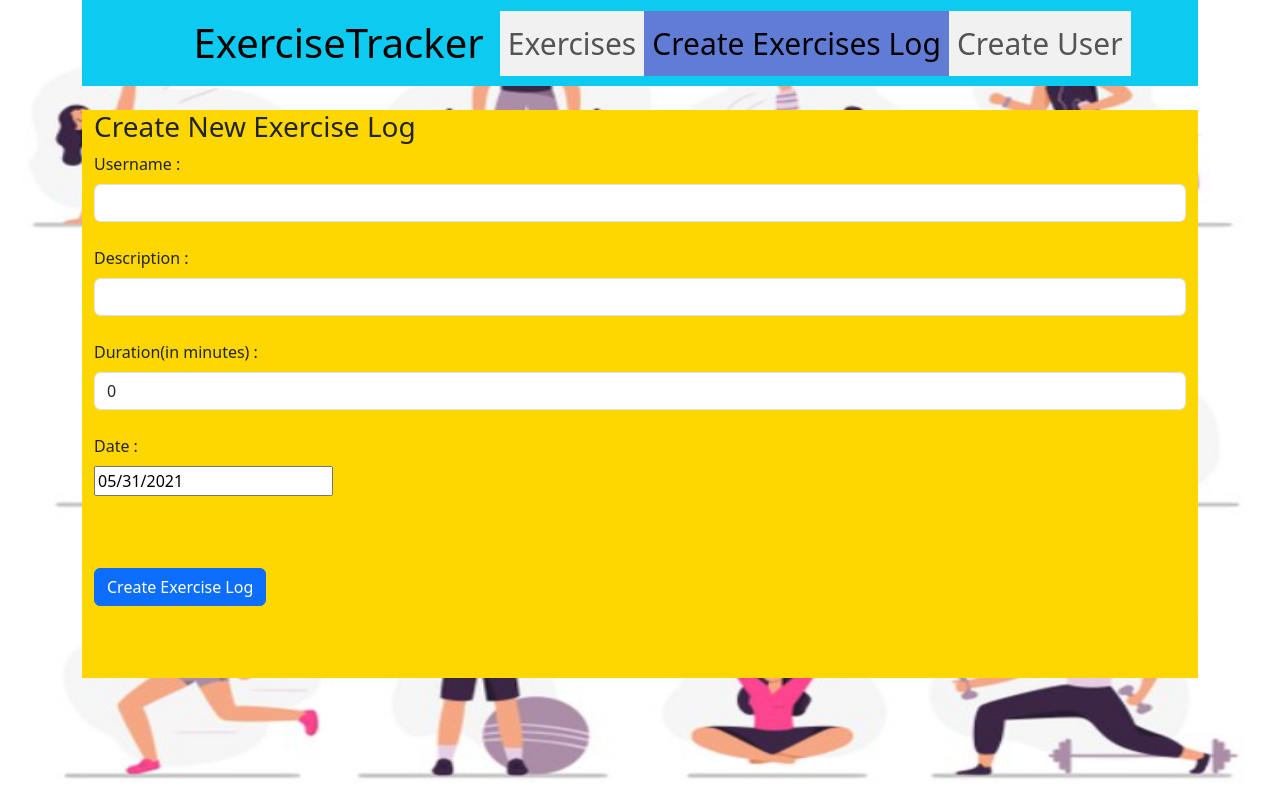
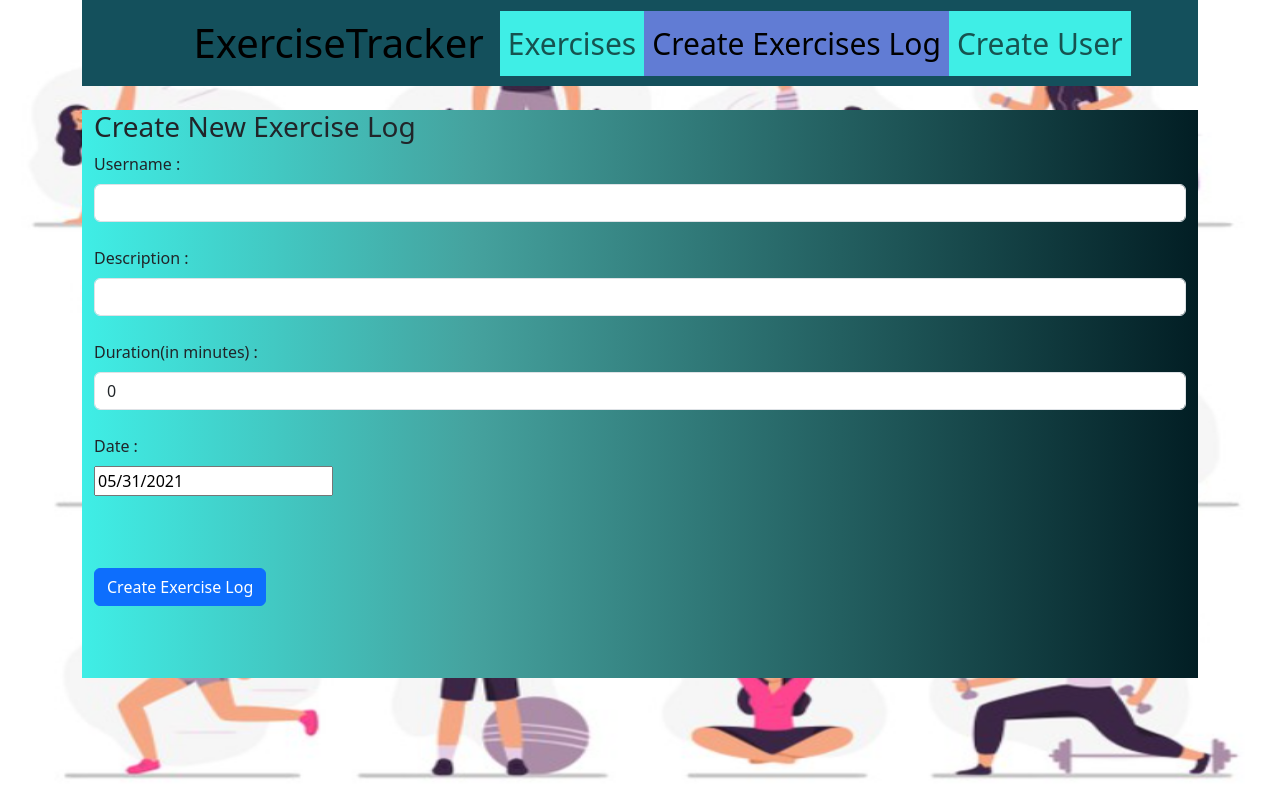
Before and after one commit to vinoja98/mern-exercise-tracker, a React (Create React App) app: page /create in a window 1280 px wide. Built offline with nearby package versions, Linux system fonts and the light colour scheme; no server answers.

Commit message:
gradient added

```diff
--- a/src/components/create-exercise.component.js
+++ b/src/components/create-exercise.component.js
@@ -80,7 +80,8 @@ export class CreateExercise extends Component {
     render() {
         return (
             <div>
-                <div className='container' style={{backgroundColor:'gold'}}>
+                <div className='container' style={{backgroundColor: 'rgb(63,238,230)',
+background: 'linear-gradient(90deg, rgba(63,238,230,1) 0%, rgba(69,162,158,1) 35%, rgba(2,30,36,1) 100%)'}}>
               <h3>Create New Exercise Log</h3>
               <form onSubmit={this.onSubmit}>
 
--- a/src/components/create-user.component.js
+++ b/src/components/create-user.component.js
@@ -37,7 +37,8 @@ export class CreateUser extends Component {
     render() {
         return (
             <div>
-                <div className='container' style={{backgroundColor:'gold'}}>
+                <div className='container' style={{backgroundColor: 'rgb(63,238,230)',
+background: 'linear-gradient(90deg, rgba(63,238,230,1) 0%, rgba(69,162,158,1) 35%, rgba(2,30,36,1) 100%)'}}>
                 <h3>Create New User</h3>
               <form onSubmit={this.onSubmit}>
               <div className='form-group'>
--- a/src/components/edit-exercises.component.js
+++ b/src/components/edit-exercises.component.js
@@ -91,7 +91,8 @@ export class EditExercises extends Component {
     render() {
         return (
             <div>
-                 <div className='container' style={{backgroundColor:'gold'}}>
+                 <div className='container' style={{backgroundColor: 'rgb(63,238,230)',
+background: 'linear-gradient(90deg, rgba(63,238,230,1) 0%, rgba(69,162,158,1) 35%, rgba(2,30,36,1) 100%)'}}>
               <form onSubmit={this.onSubmit}>
                 <div className='form-group'>
                     <label className="form-label" >Username :</label>
--- a/src/components/exercises-list.component.js
+++ b/src/components/exercises-list.component.js
@@ -60,8 +60,8 @@ export class ExercisesList extends Component {
                <div className="container" style={{overflowY:'auto'}}>
                <h3>Exercises List</h3>
                <div className="table-responsive" >
-                <table className="table table-striped" style={{backgroundColor:'rgb(20, 200, 213)'}} >
-                    <thead style={{backgroundColor:'yellow'}} >
+                <table className="table table-striped" style={{backgroundColor:'#3FEEE6'}} >
+                    <thead style={{backgroundColor:'#45A29E'}} >
                     <tr>
                         <th>User </th>
                         <th>Exercise </th>
--- a/src/components/navbar.component.js
+++ b/src/components/navbar.component.js
@@ -8,7 +8,7 @@ export class Navbar extends Component {
 
     render() {
         return (
-           <nav className="navbar navbar-expand navbar-light bg-info navbar shadow-md" style={{width:'100%'}}>
+           <nav className="navbar navbar-expand navbar-light navbar shadow-md" style={{width:'100%',backgroundColor:'#14505c'}}>
                <div className="navbar-brand " style={{color:'black',marginLeft:'10%',fontSize:'40px'}}>ExerciseTracker</div>
                 <div className="collapse navbar-collapse" >
                     <ul className="navbar-nav mr-auto" >
--- a/src/components/navbar.css
+++ b/src/components/navbar.css
@@ -3,7 +3,7 @@
     border: none;
     outline: none;
     padding: 10px 16px;
-    background-color: #f1f1f1;
+    background-color: rgba(63,238,230,1);
     cursor: pointer;
   }
 
```
